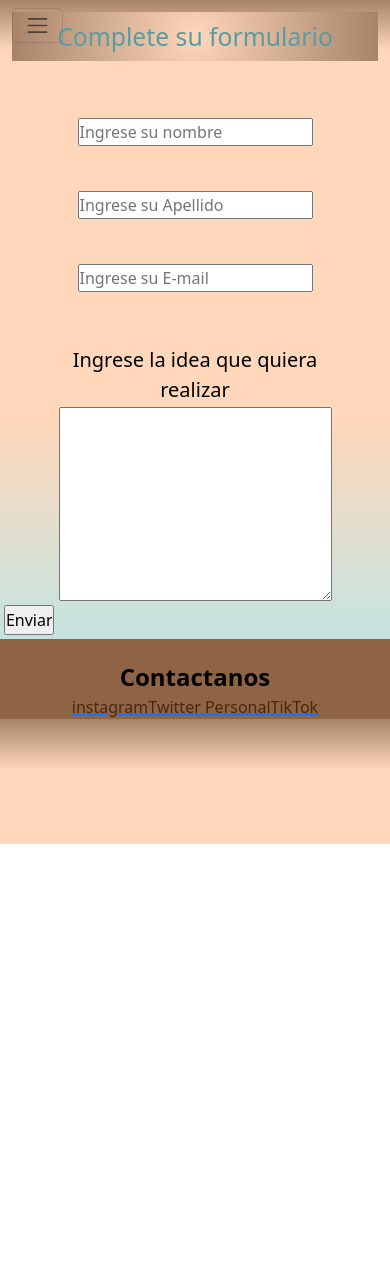
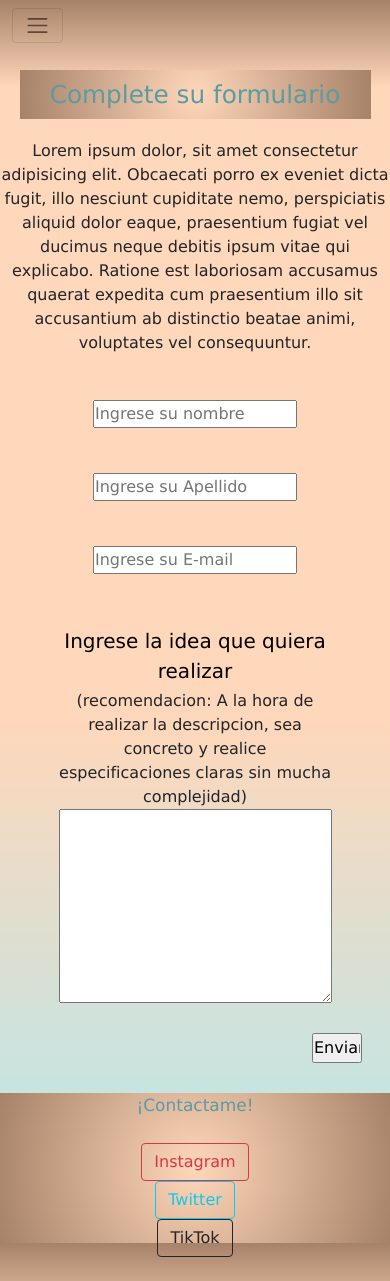
Before and after one commit to IanGalvan1/CasaDelArtista, a plain HTML site: page paginas/formulario.html in a window 390 px wide. Before the commit the page ends 844 px from the top, so only its background shows below. Drawn offline with nearby package versions, Linux system fonts and the light colour scheme.

Commit message:
completando ultimos detalles

```diff
--- a/paginas/formulario.html
+++ b/paginas/formulario.html
@@ -59,6 +59,7 @@
 
     <div class="form">
         <h2 class="form__titulo"> Complete su formulario </h2>
+        <p class="form__parrafo">Lorem ipsum dolor, sit amet consectetur adipisicing elit. Obcaecati porro ex eveniet dicta fugit, illo nesciunt cupiditate nemo, perspiciatis aliquid dolor eaque, praesentium fugiat vel ducimus neque debitis ipsum vitae qui explicabo. Ratione est laboriosam accusamus quaerat expedita cum praesentium illo sit accusantium ab distinctio beatae animi, voluptates vel consequuntur.</p>
         <div class="formulario">
             <div class="formulario__ingreso">
                 <form class="formulario__ingreso--uno" action="./formulario.php" method="">
@@ -91,6 +92,7 @@
 
             <div class="formulario__ingreso--textarea">
                 <label class="formulario__ingreso--titulo" for=""> Ingrese la idea que quiera realizar</label>
+                <p> (recomendacion: A la hora de realizar la descripcion, sea concreto y realice especificaciones claras sin mucha complejidad) </p>
                 <textarea  name="" id="" cols="" rows="8"></textarea>
             </div>
             <input class="formulario__imput" type="submit" value="Enviar">
@@ -101,29 +103,20 @@
 </main>
 
 <footer>
-    <div class="elfooter">
-        <div class="contactanos">
-            <p class="contactanos_contactanos">Contactanos</p>
-                <div>
-                    <ul class="contactanos__contenido">
-                        <li>
-                            <a href="https://www.instagram.com/_c3.po_/">
-                            <p class="contactanos__textoInstagram">instagram</p>
-                            </a>
-                        </li>
-                        <li>
-                            <a class="contactanos__twitter" href="https://twitter.com/dis4ster_artist"></i>
-                            <p class="contactanos__textoTwitter">Twitter Personal</p>
-                            </a>
-                        </li>
-
-                        <li>
-                            <a href="https://www.tiktok.com/@dis4sterartist">
-                            <p class="contactanos__textoTiktok">TikTok</p>
-                            </a>
-                        </li>
-                    </ul>
-                </div>
+    <div class="contactanos">
+        <p class="contactanos__titulo">¡Contactame!</p>
+        <div class="contactanos__redes">
+            <ul>
+                <li class="contactanos__redes--instagram">
+                    <a class="btn btn-outline-danger" href="https://www.instagram.com/_c3.po_/" role="button">Instagram</a>
+                </li>
+                <li class="contactanos__redes--twitter">
+                    <a class="btn btn-outline-info" href="https://twitter.com/dis4ster_artist" role="button">Twitter</a>
+                </li>
+                <li class="contactanos__redes--tiktok">
+                    <a class="btn btn-outline-dark" href="https://www.tiktok.com/@dis4sterartist" role="button">TikTok</a>
+                </li>
+            </ul>
         </div>
     </div>
 </footer>
--- a/scss/paginas/formulario.scss
+++ b/scss/paginas/formulario.scss
@@ -4,20 +4,27 @@
     display: flex;
     flex-direction: column;
     justify-content: space-around;
+    font-family: $fonts;
 
     &__titulo{
         color: $colord;
         justify-content: center;
-        margin: 3%;
+        margin: 5%;
         padding: 10px;
         text-align: center;
         background: $backtituno;
         background: $backtitdos;
     }
+
+    &__parrafo{
+        margin: auto 25%;
+        font-size: 16px;
+        text-align: center;
+    }
 }
 
 .formulario{
-
+    font-family: $fonts;
 
     &__ingreso--uno{
         display: flex;
@@ -39,11 +46,13 @@
 
 
     &__ingreso--textarea{
+        font-family: $fonts;
         display: flex;
         flex-direction: column;
         margin-left: 30%;
         margin-top: 50px;
         width: 40%;
+
 
         label{
             text-align: center;
@@ -51,13 +60,19 @@
             color: black;
             font-size: 20px;
         }
+
+        p{
+            margin: auto 5%;
+            text-align: center;
+        }
     }
 
     &__imput{
         display: flex;
-        margin: 1%;
+        margin: 30px;
+        margin-left: 80%;
         height: 30px;
-        width: 50px;
+        width: 80px;
         justify-content: end;
     }
 }
--- a/scss/paginas/home.scss
+++ b/scss/paginas/home.scss
@@ -10,13 +10,13 @@
         color: white;
         font-family: $fonts;
         background-color: #a6826864;
-        padding: 20px;
-        margin: 50px;
+        margin:5%;
         width: 805;
     }
 
     h2{
         color: $colord;
+        padding: 5px;
     }
 
     p{
@@ -33,26 +33,33 @@
 }
 
     .ultimo{
+        display: flex;
+        flex-direction: column;
+        justify-content: center;
 
         &__texto{
             color: $colora;
             font-size: 32px;
-            padding-left: 1%;
             display: inline;
         }
 
         &__imagen{
             height: 200px;
             width: 200px;
-            padding-left: 8%;
+            margin-left: 15%;
         }
     }
 
     .proceso{
+        display: flex;
+        flex-direction: column;
+        justify-content: center;
+
         &__texto{
+            margin-left: 5%;
             color: $colora;
             font-size: 32px;
-            padding-left: 10%;
+            display: inline;
         }
 
         &__imagen{
--- a/scss/paginas/obra.scss
+++ b/scss/paginas/obra.scss
@@ -2,7 +2,7 @@
 
 .titulo{
     font-family: $fonts;
-    margin:2% ;
+    margin:5% 2%;
     padding: 10px;
     text-align: center;
     background: $backtituno;
--- a/scss/paginas/trabajo.scss
+++ b/scss/paginas/trabajo.scss
@@ -14,7 +14,7 @@
     padding: 3%;
     max-width: 100%;
     display: grid;
-    grid-template-columns: 1fr 1fr 1fr 1fr 1fr;
+    grid-template-columns: 1fr 1fr 1fr 1fr;
     grid-template-rows: repeat(3, 150px);
     grid-gap: 5px;
 
@@ -52,20 +52,20 @@
     grid-row: 1/3;
     }
 
-    &__draw--pintura5{
-        grid-column: 5/6;
-        grid-row: 3/4;
-    }
+    // &__draw--pintura5{
+    //     grid-column: 5/6;
+    //     grid-row: 3/4;
+    // }
 
-    &__draw--pintura6{
-        grid-column: 5/6;
-        grid-row: 2/3;
-    }
+    // &__draw--pintura6{
+    //     grid-column: 5/6;
+    //     grid-row: 2/3;
+    // }
 
-    &__draw--pintura7{
-        grid-column: 5/6;
-        grid-row: 1/2;
-    }
+    // &__draw--pintura7{
+    //     grid-column: 5/6;
+    //     grid-row: 1/2;
+    // }
 
     &__draw--pintura8{
     grid-column:3/4;
@@ -74,7 +74,7 @@
 
     &__draw--pintura9{
         grid-column: 4/5;
-        grid-row: 3/4;
+        grid-row: 3/5;
     }
 
     // &__draw--pintura10{
--- a/scss/partes/_footer.scss
+++ b/scss/partes/_footer.scss
@@ -1,51 +1,37 @@
-.elfooter{
+footer{
+
+    background: $backtituno;
+    background: $backtitdos;
     display: flex;
     justify-content: center;
-    align-items:flex-end ;
-
-    background-color: rgb(143, 100, 69);
-    height: 80px;
-    width: 100%;
-    overflow:auto;
-    position: relative;
-    z-index: 1;
 }
 
-.contactanos_contactanos{
+
+.contactanos{
+    font-family: $fonts;
+    max-width: 100%;
+    max-height: auto;
+
+    &__titulo{
+        margin: 0;
+        color: $colord;
         font-size: 24px;
-    color: black;
-    font-weight:600;
         text-align: center;
     }
 
-.contactanos__contenido{
-    display: flex;
-    flex-direction: row;
-    justify-content: space-evenly;
-}
-
-.contactanos__textoInstagram{
-    color: rgb(73, 39, 15);
-}
-
-.contactanos__textoTwitter{
-    color: rgb(73, 39, 15);
-}
-
-.contactanos__textoTiktok{
-    color: rgb(73, 39, 15);
-}
-
-.contactanos ul {
-    list-style: none;
-    display: flex;
-}
+    &__redes{
+        text-align: center;
+        display: inline;
+        margin: auto 2%;
 
         ul{
             margin: 0;
-    padding: 0;
+            display: flex;
+            flex-direction: row;
+
+            li{
+                margin: auto 80px;
             }
-
-p{
-    margin: 0;
         }
+    }
+}
--- a/scss/partes/mediaqueries.scss
+++ b/scss/partes/mediaqueries.scss
@@ -1,7 +1,7 @@
 @media only screen and (min-width: 340px) and (max-width: 768px){
 
     body{
-        margin: 0;
+        margin-top: 50px;
         padding: 0;
         max-width: auto;
         max-height: auto;
@@ -48,18 +48,33 @@
     }
 
     .ultimo{
+        display: flex;
+        flex-direction: column;
+        justify-content: center;
         margin: 5% auto;
+
+        &__texto{
+            font-size: 20px;
+            text-align: center;
+        }
     }
 
     .proceso{
+        display: flex;
+        flex-direction: column;
+        justify-content: center;
         margin: 5% auto;
+
+        &__texto{
+            font-size: 20px;
+            text-align: center;
+        }
     }
 
     // perfil
 
     .principio{
         text-align: center;
-        padding-right: 10%;
     }
 
     .imagenperfil{
@@ -86,7 +101,7 @@
         display: flex;
         flex-direction: column;
         align-content: center;
-        width: 350px;
+        width: auto;
         padding: 15px;
         margin: 10px;
         justify-content: space-between;
@@ -106,7 +121,7 @@
         display: flex;
         flex-direction: column;
         align-content: center;
-        width: 350px;
+        width: auto;
         padding: 15px;
         margin: 10px;
         justify-content: space-between;
@@ -193,6 +208,13 @@
 
     //formulario
 
+    .form{
+
+        &__parrafo{
+            margin: auto;
+        }
+    }
+
     .formulario{
         justify-content: center;
 
@@ -209,6 +231,10 @@
                 font-size: 20px;
                 text-align: center;
             }
+
+            p{
+                margin: auto;
+            }
         }
 
         &__imput{
@@ -216,6 +242,27 @@
             height: 30px;
             width: 50px;
             justify-content: end;
+        }
+    }
+
+    // footer
+
+    .contactanos{
+        max-width: 100%;
+        max-height: 150px;
+
+        &__titulo{
+        color: $colord;
+        font-size: 17px;
+        text-align: center;
+        }
+
+        &__redes{
+
+            ul{
+                display: flex;
+                flex-direction: column;
+            }
         }
     }
 }
```
Also changed, not shown: index.html (+8 -17 lines), paginas/obra.html (+14 -23 lines), paginas/perfil.html (+14 -24 lines), paginas/trabajo.html (+10 -16 lines), css/estilos.css, 1 other file. Lines whose indentation alone changed are shown as unchanged.
